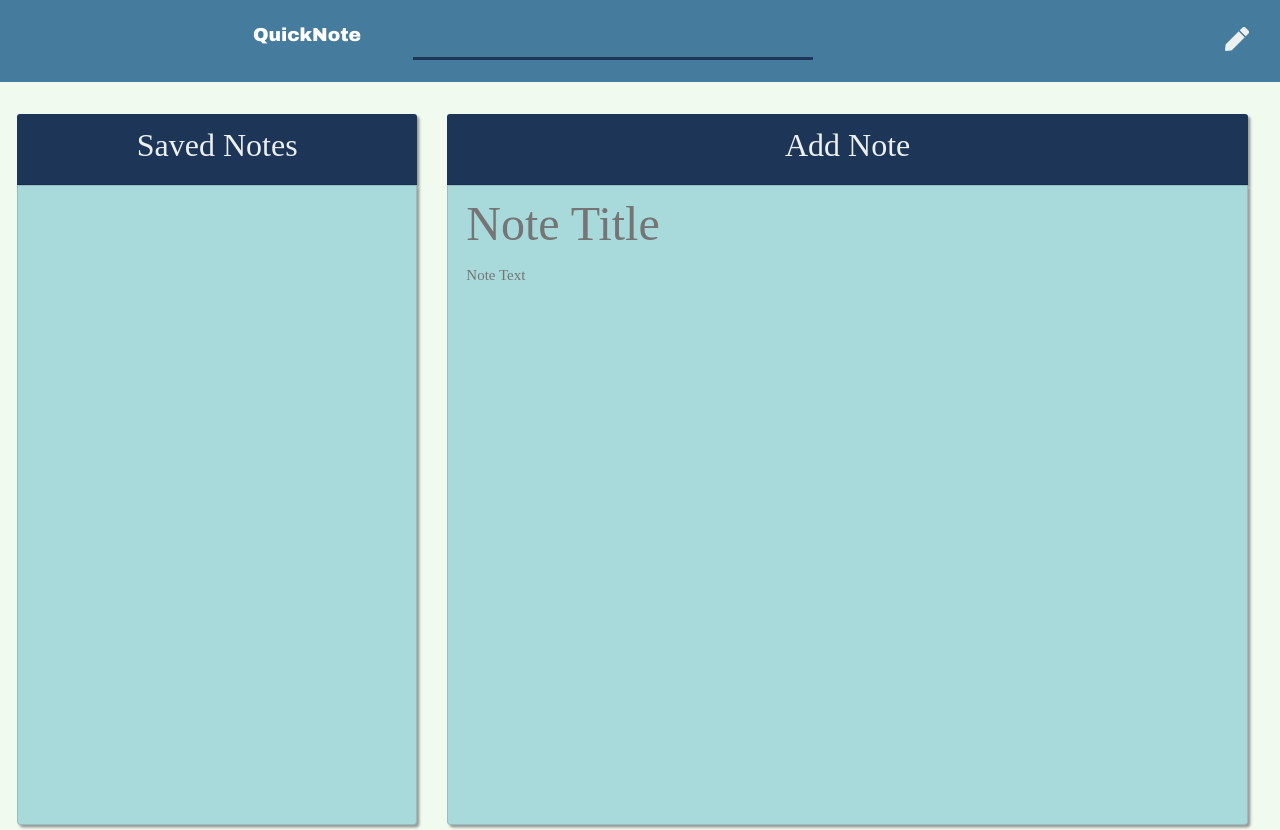
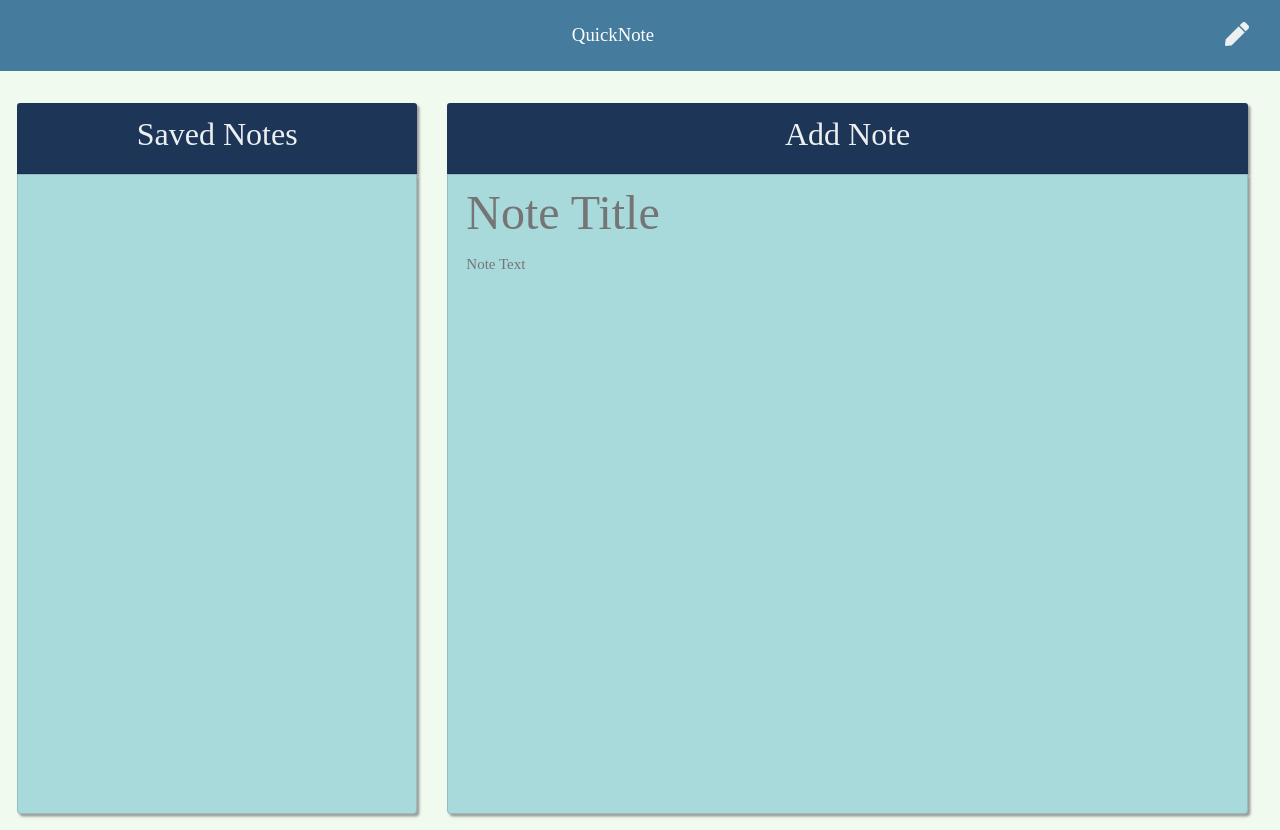
Before and after one commit to jwilferd10/QuickNote, a website: page public/notes.html in a window 1280 px wide. Shown: the top 830 px of the page. Drawn offline with nearby package versions, Linux system fonts and the light colour scheme; no server answers.

Commit message:
public/notes.html: Removed project-title class from the title on header

```diff
--- a/public/notes.html
+++ b/public/notes.html
@@ -18,7 +18,7 @@
 <body>
   <nav id="header-nav" class="navbar navbar-dark">
     <!-- Title -->
-    <a class="navbar-brand mx-auto project-title" href="/">QuickNote</a>
+    <a class="navbar-brand mx-auto" href="/">QuickNote</a>
     <!-- Navbar Icons -->
     <div class="icons text-light">
       <i class="fas fa-save save-note"></i>
```
